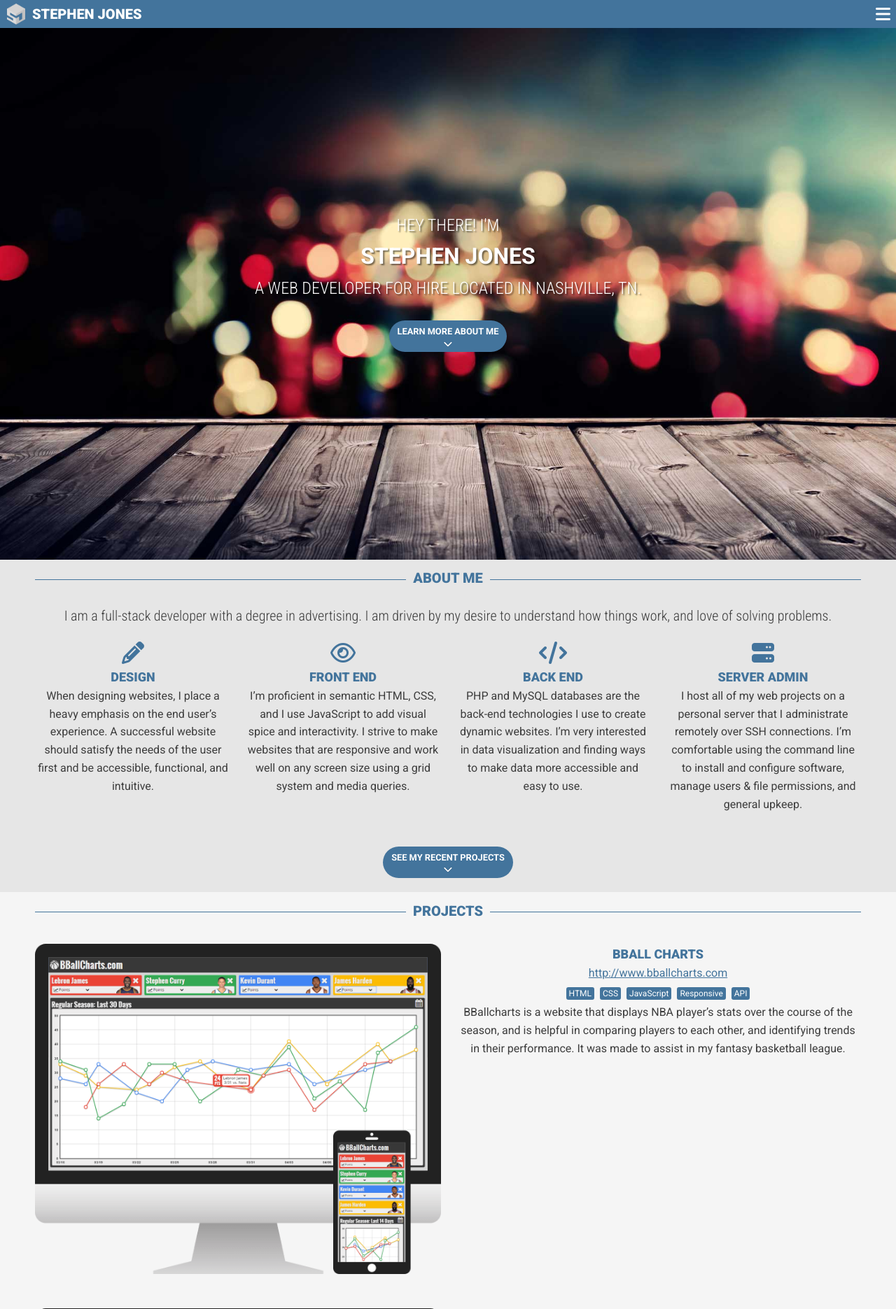
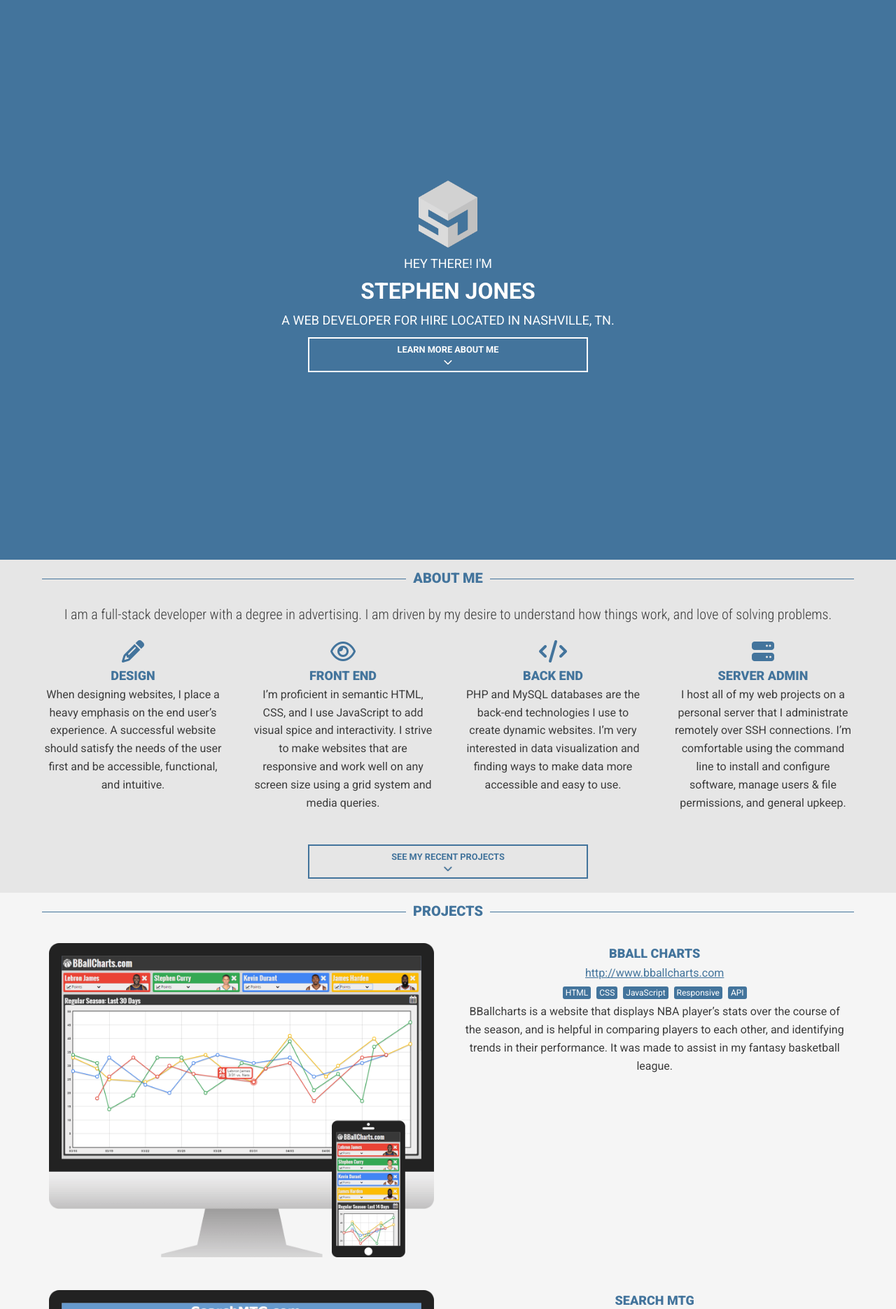
Before and after one commit to stephenmjones/SMJDev.com, a PHP site: page / in a window 1280 px wide. Shown: the top 1871 px of the page at 70% size. Run offline with PHP 8.4, Linux system fonts and the light colour scheme; some libraries are stand-ins or nearby versions.

Commit message:
Removed Header & hero image (Uncommited changes from 2016).

```diff
--- a/css/style.css
+++ b/css/style.css
@@ -21,21 +21,23 @@ body {
 	font: normal 400 1rem/1.618 "Roboto";
 	color: rgba(60,60,60,1);
 	text-align: center;
+	background-color: #f6f6f6;
 }
 
 a {color: rgba(67, 116, 156, 1)}
 
 h1 {
-	font: normal 300 1.5rem/1.618 "Roboto Condensed";
+	font: normal 300 1.125rem/1.618 "Roboto";
 	color: rgba(255,255,255,1);
 	text-transform: uppercase;
-	text-shadow: .125rem .125rem .125rem rgba(0,0,0,.5);
+	/*text-shadow: .125rem .125rem .125rem rgba(0,0,0,.5);*/
 }
 
 h1 span {
 	display: block;
 	font: normal 700 2rem/1.618 "Roboto";
 	text-transform: uppercase;
+	color: rgba(255,255,255,1);
 }
 
 h2 {
@@ -60,24 +62,34 @@ h5 {
 
 .pagedownbutton {
 	display: inline-block;
-	margin: .625rem 0 .625rem 0;
+	width: 100%;
+	max-width: 25rem;
+	margin: .625rem 0;
 	padding: .3125rem .75rem;
+	border: 2px solid rgba(67, 116, 156, 1);
 	font: normal 700 .8rem/1.40625rem Roboto;
-	color: rgba(255, 255, 255, 1);
 	text-decoration: none;
 	text-transform: uppercase;
-	background-color: rgba(67, 116, 156, 1);
-	border-radius: 1.875rem;
 }
 
-a.pagedownbutton {
+
+a.pagedownbutton:hover {
+	background-color: rgba(67, 116, 156, 1);
 	color: rgba(255,255,255,1);
-	text-decoration: none;
+}
+
+#home a.pagedownbutton {
+	border-color: rgba(255,255,255,1);
+	color: rgba(255,255,255,1);
+}
+
+#home a.pagedownbutton:hover {
+	background-color: rgba(255,255,255,1);
+	color: rgba(67, 116, 156, 1);
 }
 
 .pagedownarrow {
 	display: block !important;
-	color: #fff !important;
 	text-shadow: 0 0 .125rem rgba(0, 0, 0, .2);
 }
 
@@ -110,10 +122,11 @@ a.pagedownbutton {
 /* ~~~~~~~~~~~~~~~~~~~~~~~~~~~~~~~~~~~~~~~~~~~~~~ Header & Nav Styles */
 
 header {
+	display: none;
 	position: fixed;
 	width: 100%;
 	z-index: 10;
-	background-color: rgba(67, 116, 156, 1);
+	/*background-color: rgba(67, 116, 156, 1);*/
 }
 
 #navlogo {
@@ -172,9 +185,10 @@ nav a.active {
 	display: table;
 	height: auto;
 	width: 100%;
-	padding: 0 .625rem 0 .625rem;
-	background: url('../img/deck4.jpg') no-repeat 60% 60%;
-	background-size: cover;
+	padding: 0 1.25rem;
+	/*background: url('../img/deck4.jpg') no-repeat 50% 50%;*/
+	/*background-size: cover;*/
+	background-color: rgba(67, 116, 156, 1);
 }
 
 @media only screen and (min-height: 15em) {
@@ -188,6 +202,11 @@ nav a.active {
 	vertical-align: middle;
 }
 
+#logo {
+	height: 6rem;
+
+}
+
 /* ~~~~~~~~~~~~~~~~~~~~~~~~~~~~~~~~~~~~~~~~~~~~~~ About Page Styles*/
 
 #about {
@@ -195,9 +214,12 @@ nav a.active {
 	background-color: rgba(230,230,230,1);
 }
 
-#about h2, #about span, #about h4{
+
+
+#about h2, #about span.fa-2x, #about h4{
 	color: rgba(67, 116, 156, 1);
 }
+
 
 #about p {
 	margin-bottom: 1rem;
@@ -267,10 +289,6 @@ nav a.active {
 	background-color: rgba(0,0,0,.2);
 }
 
-fieldset {
-	border: 0;
-}
-
 input, textarea {
 	display: block;
 	width: 100%;
@@ -302,20 +320,6 @@ label {
 	background-color: rgba(198, 212, 223, 1);
 	color: rgba(67, 116, 156, 1);
 	border-radius: .3125rem;
-}
-
-#formmessage {
-	height: 200px;
-	width: 100%;
-	background-color: yellow;
-}
-
-#formmessage.success {
-	background-color: green;
-}
-
-#formmessage.error {
-	background-color: red;
 }
 
 .sociallinks {
@@ -356,7 +360,7 @@ label {
 [class*='cute-'] {
 	float: left;
 	position: relative;
-	padding: 0.65rem;
+	padding: .625rem 1.25rem;
 	width:100%;
 }
 
--- a/index.html
+++ b/index.html
@@ -10,7 +10,7 @@
 		<meta name="keywords" content="web, developer, development, portfolio, stephen jones, nashville, front end, back end, full stack,">
 		<meta name="viewport" content="width=device-width, initial-scale=1, maximum-scale=1, user-scalable=0"/>
 
-		<link rel="stylesheet" type="text/css" href="css/normalize.css" />
+		<!--<link rel="stylesheet" type="text/css" href="css/normalize.css" />-->
 		<link rel="stylesheet" type="text/css" href="css/style.css" />
 		<link href="https://fonts.googleapis.com/css?family=Roboto+Condensed:300,400,700%7CRoboto:400,700,900" rel="stylesheet">
 		<link rel="apple-touch-icon" sizes="180x180" href="/apple-touch-icon.png">
@@ -40,6 +40,7 @@
 
 		<section id="home" class="height-fix">
 			<div class="center">
+				<img id="logo" src="img/logo.png" alt="Stephen's Logo"/>
 				<h1>Hey there! I'm<span>Stephen Jones</span>A web developer for hire located in Nashville, TN.</h1>
 				<a class="pagedownbutton" href="#about">
 					Learn more about me
@@ -61,7 +62,7 @@
 			</div>
 			<div class="row">
 				<div class="cute-100 cute-6-phone cute-6-tablet cute-3-laptop">
-					<span class="fa fa-pencil fa-2x" aria-hidden="true"></span>
+					<span class="fa fa-pencil fa-2x blue" aria-hidden="true"></span>
 					<h4>Design</h4>
 					<p>When designing websites, I place a heavy emphasis on the end user’s experience. A successful website should satisfy the needs of the user first and be accessible, functional, and intuitive.</p>
 				</div>
@@ -171,7 +172,7 @@
 
 			<div class="row">
 				<div class="cute-100 cute-12-phone cute-6-tablet center-tablet cute-4-laptop center-laptop">
-					<form id="contactform" method="post" action="/scripts/PHP/contactform.php">
+					<form id="contactform" method="post" action="/scripts/php/contactform.php">
 						<fieldset>
 							<label for="name">Name:</label>
 							<input type="text" name="name" id="name" required>
--- a/scripts/js/javascript.js
+++ b/scripts/js/javascript.js
@@ -30,10 +30,10 @@ $(document).ready(function () {
 		var target = this.hash;
 		$target = $(target);
 		$('html, body').stop().animate({
-			'scrollTop': $target.offset().top - $('header').height() + 1
+			'scrollTop': $target.offset().top//- $('header').height() + 1
 		}, 800, 'swing', function () {
 			window.location.hash = target;
-			$('html').animate({ 'scrollTop': $target.offset().top - $('header').height() + 1 }, 0);
+			$('html').animate({ 'scrollTop': $target.offset().top/* - $('header').height() + 1*/ }, 0);
 			$(document).on("scroll", onScroll);
 		});
 	});
```
Also changed, not shown: img/desk.jpg (added), img/nash.jpg (added), img/noisetexture.png (added).
